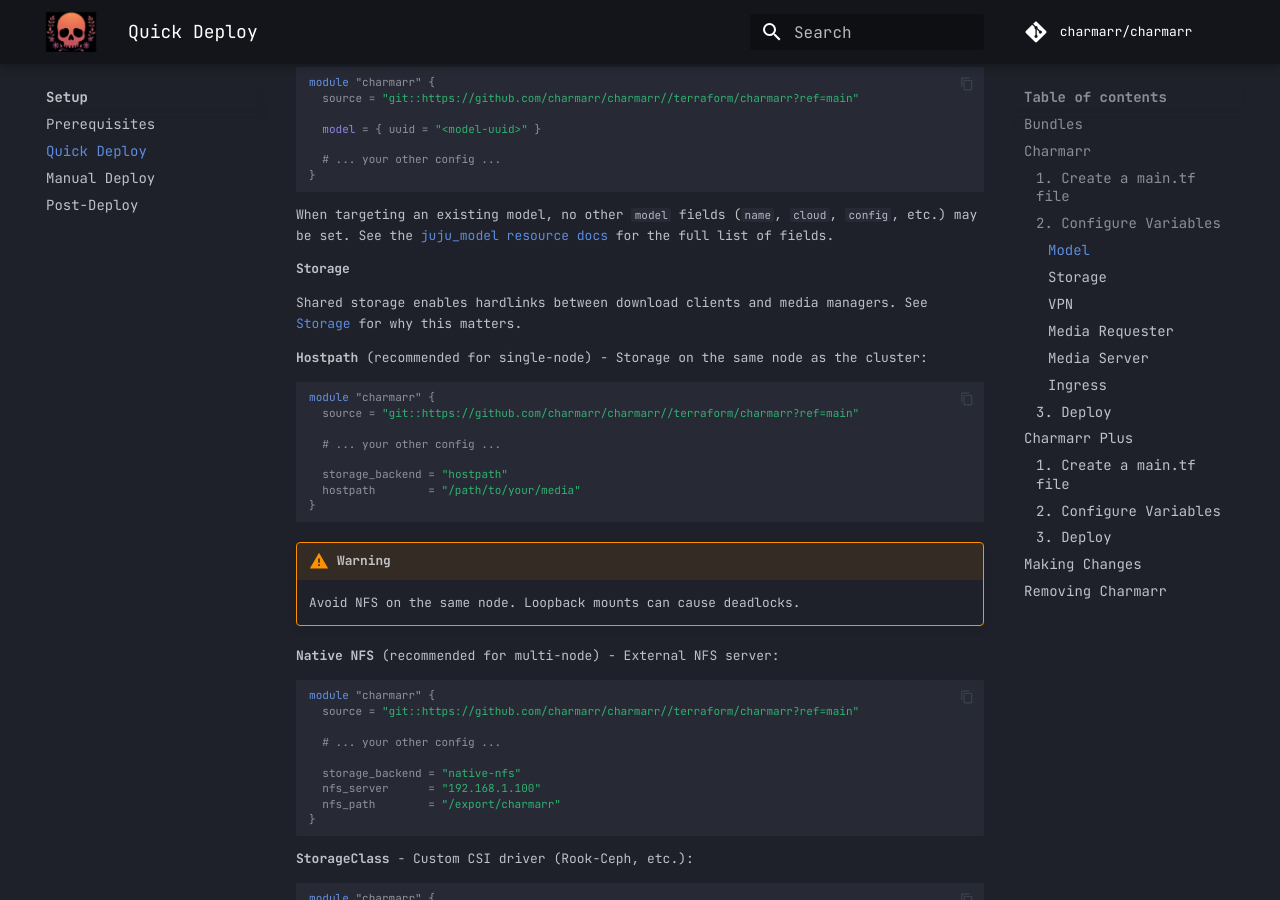
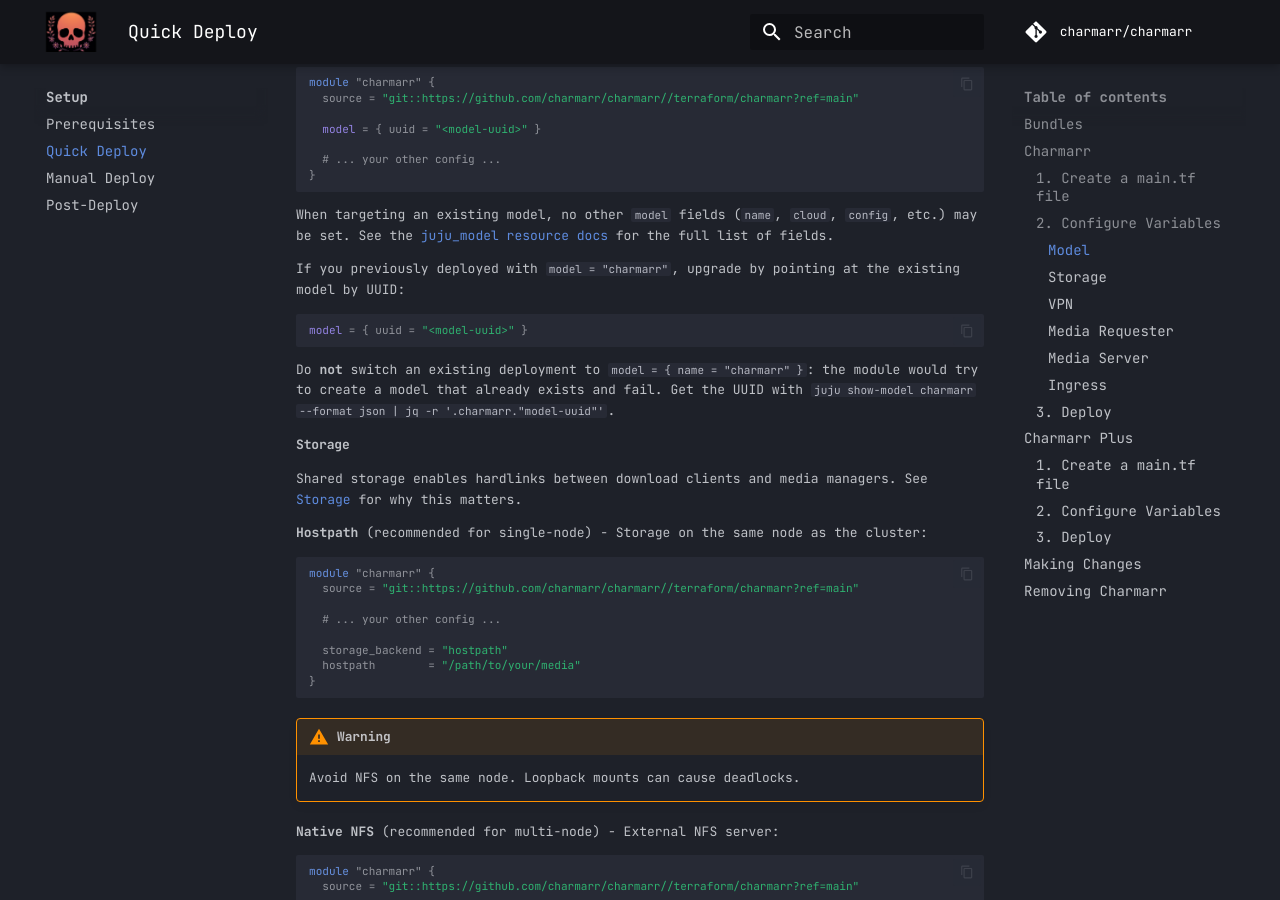
Before and after one commit to charmarr/charmarr, an MkDocs documentation site: the page built from docs/setup/quickdeploy.md, in a window 1280 px wide and 900 px high, scrolled down 1606 px. Built offline with MkDocs 1.6.1 and Material for MkDocs 9.7.7, drawn with Linux system fonts in a browser that asks for light colours; comment, search, counter and statistics services are not loaded; the version menu is left out.

Commit message:
fix(model): resolve existing model owner and cover upgrade path
- resolve the real owner from the model data source when targeting by UUID
- require juju provider >= 1.2.0 for target_controller
- target the pre-existing CI model by UUID in integration tests
- add terraform native tests for create/target/validation
- document upgrading from model = "<name>"

````diff
--- a/docs/setup/quickdeploy.md
+++ b/docs/setup/quickdeploy.md
@@ -92,6 +92,14 @@
 ```
 
 When targeting an existing model, no other `model` fields (`name`, `cloud`, `config`, etc.) may be set. See the [juju_model resource docs](https://registry.terraform.io/providers/juju/juju/latest/docs/resources/model) for the full list of fields.
+
+If you previously deployed with `model = "charmarr"`, upgrade by pointing at the existing model by UUID:
+
+```hcl
+model = { uuid = "<model-uuid>" }
+```
+
+Do **not** switch an existing deployment to `model = { name = "charmarr" }`: the module would try to create a model that already exists and fail. Get the UUID with `juju show-model charmarr --format json | jq -r '.charmarr."model-uuid"'`.
 
 #### Storage
 
````
Also changed, not shown: 12 other files.
